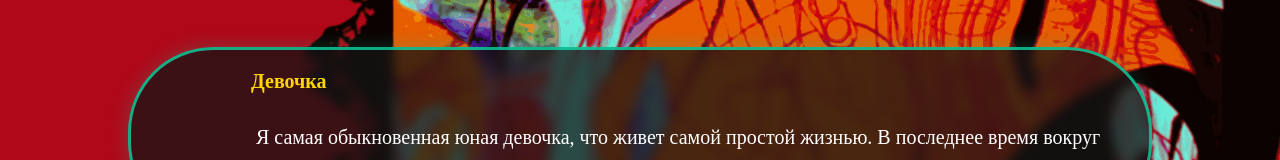
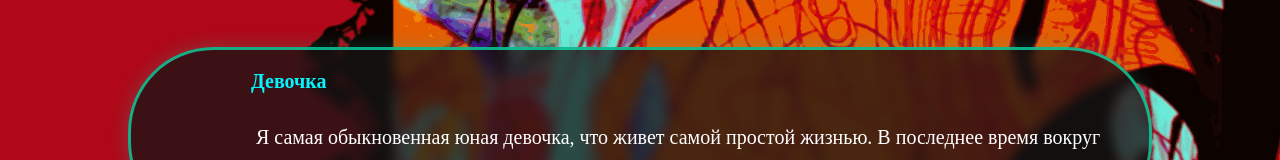
Before and after one commit to Aalym/collectorVN, a React (Vite) app: page / in a window 1280 px wide. Both pictures are taken after a click on the button "Начать игру". Shown: the part 533-693 px from the top of the page. Built offline with nearby package versions, Linux system fonts and the light colour scheme; a web font is replaced by a local one.

Commit message:
Цвет имени

```diff
--- a/src/components/Dialoguebox/DialogueBox.module.css
+++ b/src/components/Dialoguebox/DialogueBox.module.css
@@ -27,7 +27,7 @@
 
 .dialogueName {
   font-weight: bold;
-  color: #ffd700;
+  color: #00f7ff;
   font-size: 20px;
   margin-bottom: 10px;
   margin-left: 80px;
```
